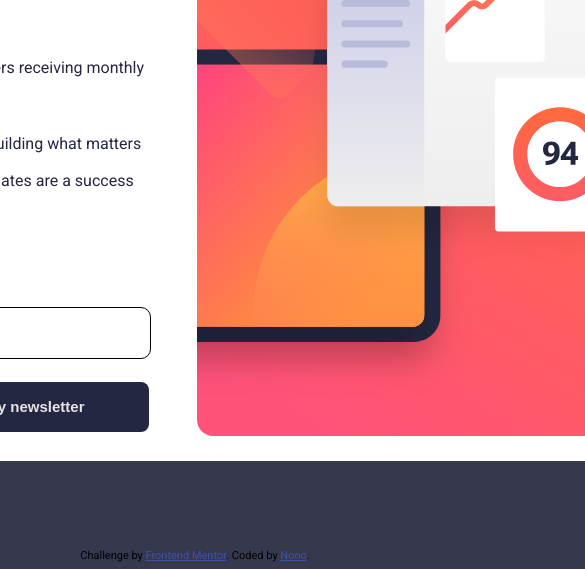
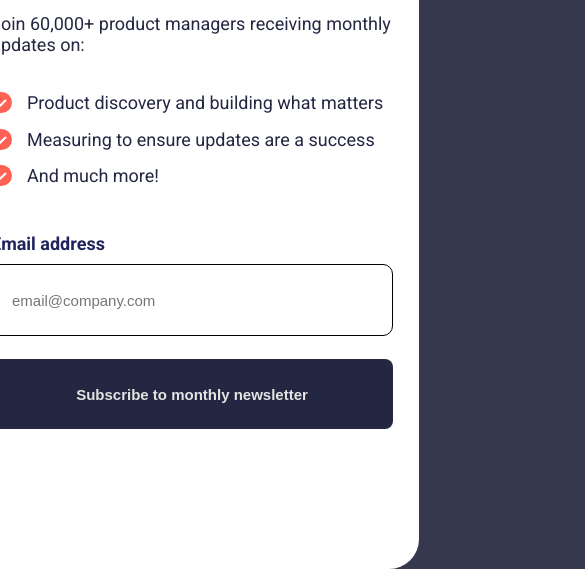
Before and after one commit to NonoPir/Newsletter-Sign-Up-Form, a plain HTML site: page index.html in a window 390 px wide. Shown: the part 278-847 px from the top of the page, 585 px wide, since content can reach past the window. Drawn offline with Linux system fonts and the light colour scheme.

Commit message:
Binded enter key and added responsive

```diff
--- a/index.css
+++ b/index.css
@@ -114,9 +114,7 @@ body {
 .submit:hover {
   background: linear-gradient(to right, hsl(352, 49%, 53%), hsl(17, 74%, 55%));
 }
-.hidden {
-  display: none;
-}
+
 .wrapper {
   display: flex;
   width: 408px;
@@ -197,3 +195,45 @@ body {
 .hover-color {
   background-color: red;
 }
+@media (max-width: 820px) {
+  .box {
+    display: flex;
+    flex-direction: column;
+    padding-bottom: 40px;
+    height: 100%;
+  }
+  .image {
+    width: 100%;
+    display: flex;
+    order: 1;
+    justify-content: center;
+    height: 390px;
+  }
+  .illustration {
+    height: 550px;
+  }
+  .header {
+    display: flex;
+    order: 2;
+    margin-bottom: 100px;
+  }
+  .box h1 {
+    font-size: 70px;
+    margin: 0px;
+  }
+  .box p {
+    font-size: 18px;
+  }
+  #email-input {
+    width: 360px;
+    height: 70px;
+  }
+  .submit {
+    margin-top: 20px;
+    width: 402px;
+    height: 70px;
+  }
+}
+.hidden {
+  display: none;
+}
--- a/index.html
+++ b/index.html
@@ -77,6 +77,7 @@
             class="illustration"
             src="./assets/images/illustration-sign-up-desktop.svg"
             height="600"
+            width=""
           />
         </div>
       </div>
@@ -104,12 +105,6 @@
         </div>
       </div>
     </div>
-    <div class="attribution">
-      Challenge by
-      <a href="https://www.frontendmentor.io?ref=challenge" target="_blank"
-        >Frontend Mentor</a
-      >. Coded by <a href="#">Nono</a>.
-    </div>
     <script src="./script.js"></script>
   </body>
 </html>
--- a/script.js
+++ b/script.js
@@ -8,6 +8,7 @@ const secondBox = document.querySelector(".second-box");
 const secondBoxChild = document.querySelector(".second-box-child");
 const secondBoxPara = document.getElementById("second-box-para");
 const button = document.getElementById("dismiss-button");
+const submitButton = document.querySelector(".submit");
 
 const addHiddenClass = () => {
   invalidEmail.classList.add("hidden");
@@ -59,3 +60,12 @@ const dismissMessage = function () {
   box.classList.remove("hidden");
   emailInput.value = "";
 };
+function handleKeyPress(event) {
+  // Check if the pressed key is the Enter key (key code 13)
+  if (event.keyCode === 13) {
+    validateEmail();
+  }
+}
+
+// Bind the key press event to the document
+document.addEventListener("keydown", handleKeyPress);
```
Also changed, not shown: assets/images/s1nccdhto3gigyx7p4c2.jpg (added).
